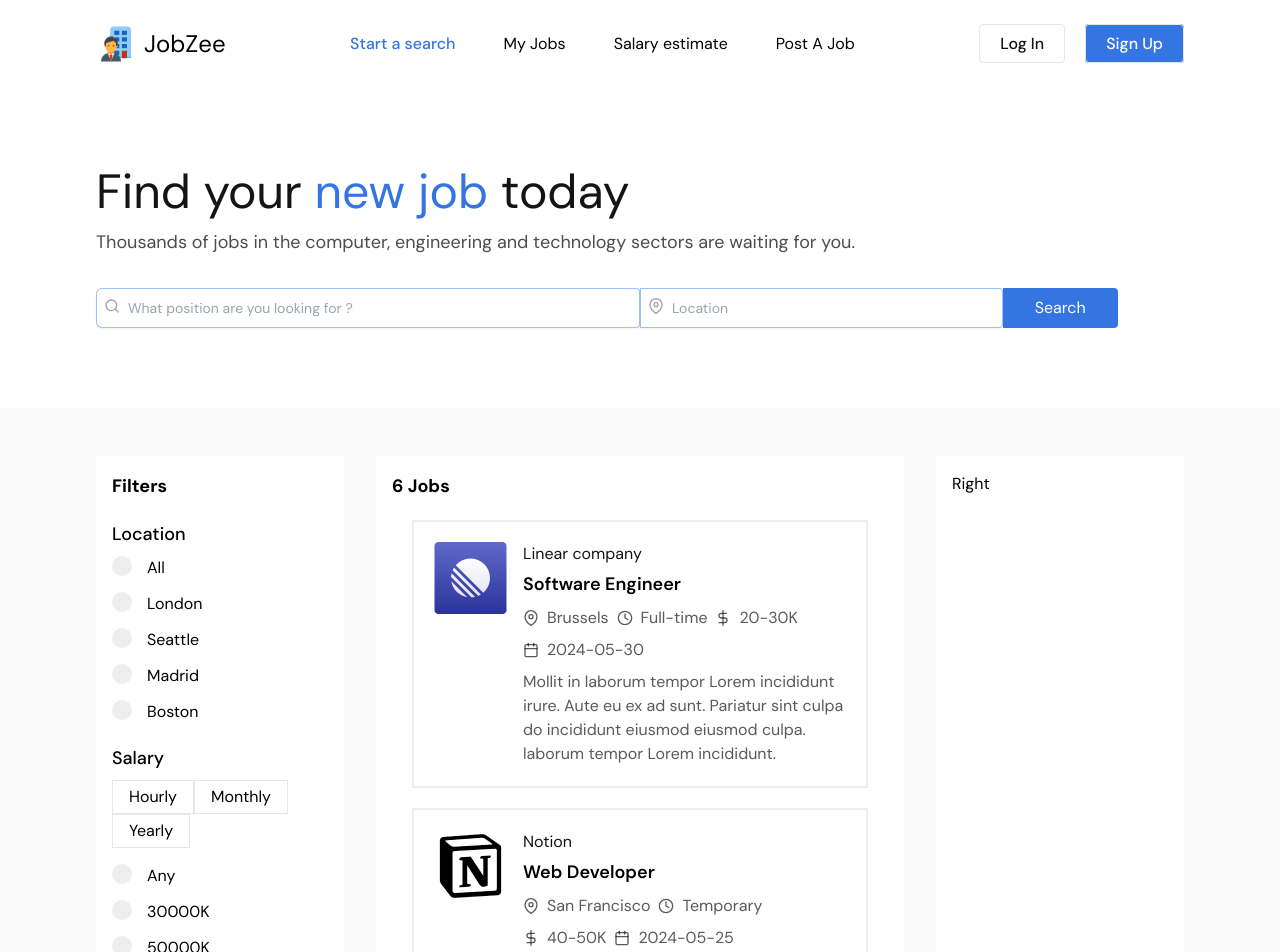
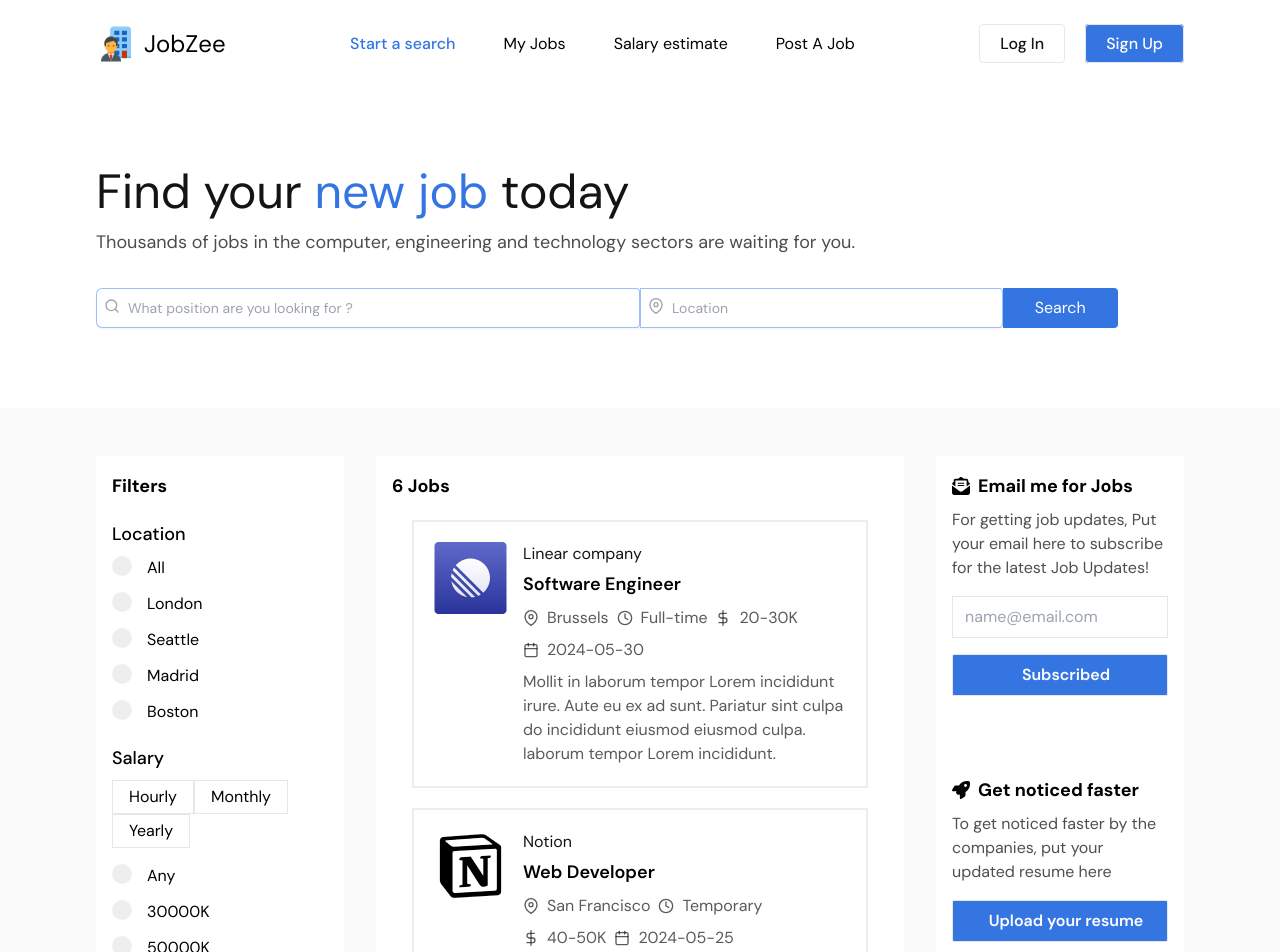
Before and after one commit to iasifahm02/JobZee, a React (Vite) app in the folder JobZee-client/: page / in a window 1280 px wide. Shown: the top 952 px of the page. Built offline with nearby package versions, Linux system fonts and the light colour scheme.

Commit message:
JobZee's 100% completion of homepage

```diff
--- /dev/null
+++ b/JobZee-client/src/Components/Newsletter.jsx
@@ -0,0 +1,27 @@
+import React from 'react'
+import {FaEnvelopeOpenText, FaRocket} from 'react-icons/fa6'
+
+const Newsletter = () => {
+  return (
+    <div>
+        <div>
+            <h3 className='text-lg font-bold mb-2 flex items-center gap-2'> <FaEnvelopeOpenText/> Email me for Jobs</h3>
+            <p className='text-primary/75 text-base mb-4'>For getting job updates, Put your email here to subscribe for the latest Job Updates!</p>
+            <div className='w-full space-y-4'>
+                <input type="email" id='email' placeholder='name@email.com' className='w-full block py-2 pl-3 border focus:outline-none'/>
+                <input type="submit" value={"Subscribed"} className='w-full block py-2 pl-3 border focus:outline-none bg-blue rounded-sm text-white cursor-pointer font-semibold'/>
+            </div>
+        </div>
+        {/* 2nd div */}
+        <div className='mt-20'>
+            <h3 className='text-lg font-bold mb-2 flex items-center gap-2'> <FaRocket/> Get noticed faster</h3>
+            <p className='text-primary/75 text-base mb-4'>To get noticed faster by the companies, put your updated resume here</p>
+            <div className='w-full space-y-4'>
+                <input type="submit" value={"Upload your resume"} className='w-full block py-2 pl-3 border focus:outline-none bg-blue rounded-sm text-white cursor-pointer font-semibold'/>
+            </div>
+        </div>
+    </div>
+  )
+}
+
+export default Newsletter
--- a/JobZee-client/src/Pages/Home.jsx
+++ b/JobZee-client/src/Pages/Home.jsx
@@ -3,6 +3,7 @@
 import Card from '../Components/Card'
 import Jobs from './Jobs'
 import Sidebar from '../Sidebar/Sidebar'
+import Newsletter from '../Components/Newsletter'
 
 const Home = () => {
   const [selectedCategory, setSelectedCategory] = useState(null);
@@ -127,7 +128,9 @@
         </div>
 
         {/* Right Card */}
-        <div className='bg-white p-4 rounded'>Right</div>
+        <div className='bg-white p-4 rounded'>
+          <Newsletter></Newsletter>
+        </div>
       </div>
 
     </div>
```
